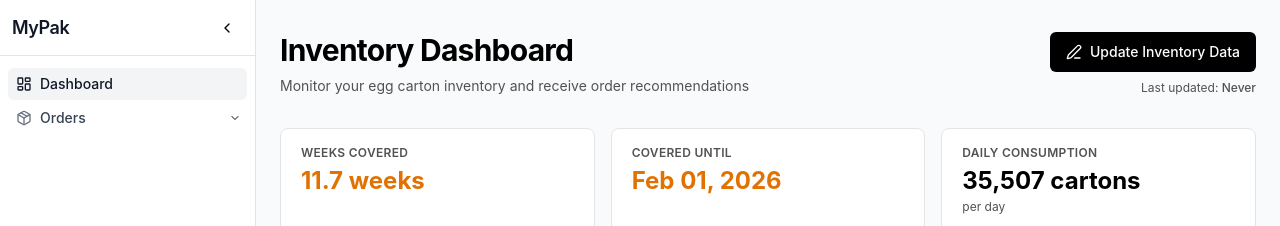
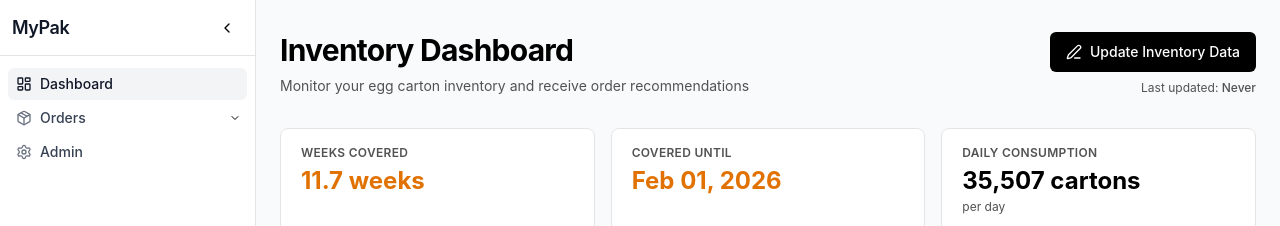
Before and after one commit to FlagstaffGardens/mypak-kavop, a Next.js app: page / in a window 1280 px wide. Shown: the top 226 px of the page. Built offline with nearby package versions, Linux system fonts and the light colour scheme.

Commit message:
feat(admin): add admin link to sidebar

```diff
--- a/src/components/shared/Sidebar.tsx
+++ b/src/components/shared/Sidebar.tsx
@@ -246,6 +246,35 @@ export function Sidebar() {
             </Suspense>
           )}
         </div>
+
+        {/* Admin Link */}
+        <Link
+          href="/admin/organizations"
+          title={isCollapsed ? 'Admin' : undefined}
+          className={cn(
+            'group flex items-center rounded-md px-2 py-1.5 text-sm font-medium transition-colors cursor-pointer',
+            isCollapsed ? 'justify-center' : '',
+            pathname.startsWith('/admin')
+              ? 'bg-gray-100 text-gray-900 dark:bg-gray-800 dark:text-gray-50'
+              : 'text-gray-700 hover:bg-gray-50 hover:text-gray-900 dark:text-gray-400 dark:hover:bg-gray-800 dark:hover:text-gray-50'
+          )}
+        >
+          <Settings
+            className={cn(
+              'h-4 w-4 flex-shrink-0',
+              !isCollapsed && 'mr-2',
+              pathname.startsWith('/admin')
+                ? 'text-gray-900 dark:text-gray-50'
+                : 'text-gray-500 group-hover:text-gray-900 dark:text-gray-500 dark:group-hover:text-gray-50'
+            )}
+          />
+          <span className={cn(
+            "transition-opacity duration-150 ease-out whitespace-nowrap",
+            isCollapsed ? "opacity-0 w-0 overflow-hidden" : "opacity-100"
+          )}>
+            Admin
+          </span>
+        </Link>
       </nav>
 
       {/* Dev Tools - State Switcher */}
```
